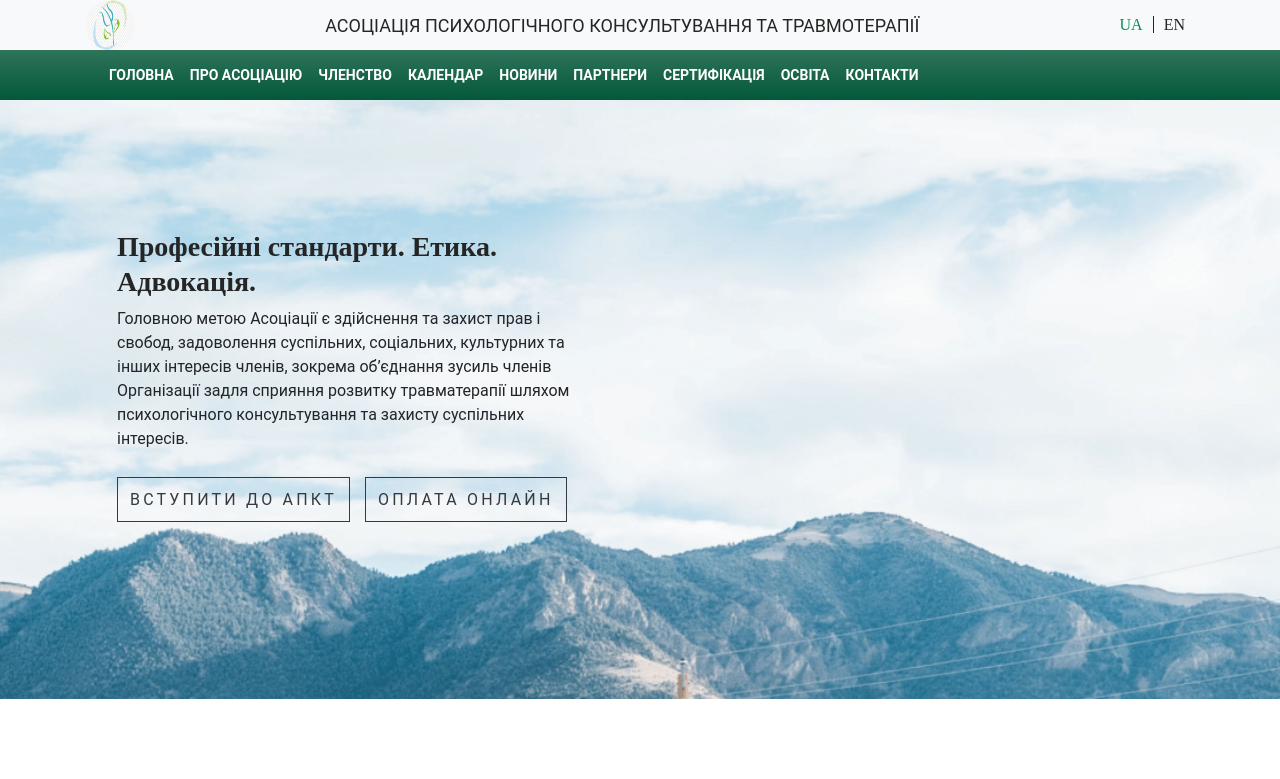
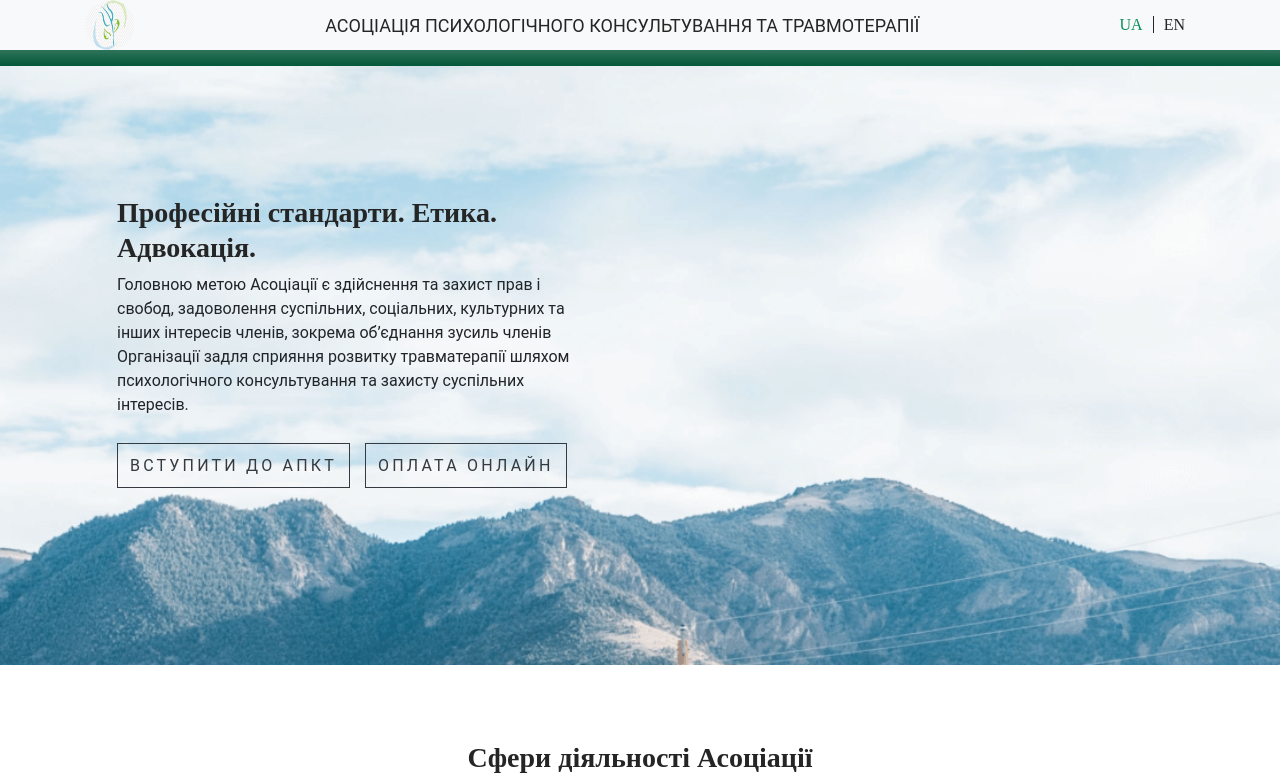
Before and after one commit to Litsyshyn/PsY-yarn, a React (Create React App) app: page / in a window 1280 px wide. Shown: the top 779 px of the page. Built offline with nearby package versions, Linux system fonts and the light colour scheme.

Commit message:
footer+header
Hided header + footer link blocks

```diff
--- a/package.json
+++ b/package.json
@@ -10,6 +10,7 @@
     "@testing-library/user-event": "^7.1.2",
     "bootstrap": "^4.5.3",
     "gh-pages": "^3.1.0",
+    "jquery": "^3.6.0",
     "node-sass": "^4.14.1",
     "react": "^16.14.0",
     "react-bootstrap": "^1.4.0",
--- a/src/components/Footer/Footer.jsx
+++ b/src/components/Footer/Footer.jsx
@@ -19,16 +19,16 @@ const Footer = () => {
                             <div className="text-left col-md-3 col-lg-4 col-xl-3 mx-auto mb-4 mt-5">
                                 {/*!-- Content -->*/}
                                 <p>
-                                    <a href="#!" className="text-style text-uppercase">Головна</a>
+                                    <a href="https://www.psycounseling.org/" target="_blank" className="text-style text-uppercase">Головна</a>
                                 </p>
                                 <p>
-                                    <a href="#!" className="text-style text-uppercase">Про асоціацію</a>
+                                    <a href="https://www.psycounseling.org/" target="_blank" className="text-style text-uppercase">Про асоціацію</a>
                                 </p>
                                 <p>
-                                    <a href="#!" className="text-style text-uppercase">Календар</a>
+                                    <a href="https://www.psycounseling.org/" target="_blank" className="text-style text-uppercase">Календар</a>
                                 </p>
                                 <p>
-                                    <a href="#!" className="text-style text-uppercase">Новини</a>
+                                    <a href="https://www.psycounseling.org/" target="_blank" className="text-style text-uppercase">Новини</a>
                                 </p>
                             </div>
                             {/*!-- Grid column -->*/}
@@ -37,16 +37,16 @@ const Footer = () => {
                             <div className="text-left col-md-2 col-lg-2 col-xl-2 mb-4 mt-5 mr-5">
                                 {/*!-- Links -->*/}
                                 <p>
-                                    <a href="#!" className="text-style text-uppercase">Партнери</a>
+                                    <a href="https://www.psycounseling.org/" target="_blank" className="text-style text-uppercase">Партнери</a>
                                 </p>
                                 <p>
-                                    <a href="#!" className="text-style text-uppercase">Сертифікація</a>
+                                    <a href="https://www.psycounseling.org/" target="_blank" className="text-style text-uppercase">Сертифікація</a>
                                 </p>
                                 <p>
-                                    <a href="#!" className="text-style text-uppercase">Освіта</a>
+                                    <a href="https://www.psycounseling.org/" target="_blank" className="text-style text-uppercase">Освіта</a>
                                 </p>
                                 <p>
-                                    <a href="#!" className="text-style text-uppercase">Контакти</a>
+                                    <a href="https://www.psycounseling.org/" target="_blank" className="text-style text-uppercase">Контакти</a>
                                 </p>
                             </div>
                             {/*!-- Grid column -->*/}
@@ -58,13 +58,13 @@ const Footer = () => {
                                     Членство
                                 </h6>
                                 <p>
-                                    <a href="#!" className="text-style">База членів</a>
+                                    <a href="https://www.psycounseling.org/" target="_blank" className="text-style">База членів</a>
                                 </p>
                                 <p>
-                                    <a href="#!" className="text-style">Приєднатися</a>
+                                    <a href="https://www.psycounseling.org/" target="_blank" className="text-style">Приєднатися</a>
                                 </p>
                                 <p>
-                                    <a href="#!" className="text-style">Членські внески</a>
+                                    <a href="https://www.psycounseling.org/" target="_blank" className="text-style">Членські внески</a>
                                 </p>
                             </div>
                             {/*!-- Grid column -->*/}
--- a/src/components/Header/Header.jsx
+++ b/src/components/Header/Header.jsx
@@ -28,11 +28,11 @@ const Header = () => {
             <Navbar.Toggle aria-controls="basic-navbar-nav" />
             <Navbar.Collapse id="basic-navbar-nav">
               <Nav className="mr-auto">
-                {dumdata.navbar.map((i) => (
-                  <Nav.Link href="#home" key={i}>
-                    {i}
-                  </Nav.Link>
-                ))}
+                {/*{dumdata.navbar.map((i) => (*/}
+                {/*  <Nav.Link href="https://www.psycounseling.org/" target="_blank" key={i}>*/}
+                {/*    {i}*/}
+                {/*  </Nav.Link>*/}
+                {/*))}*/}
               </Nav>
             </Navbar.Collapse>
           </Navbar>
```
Also changed, not shown: 1 other file (tests, documents, lock files or other folders).
